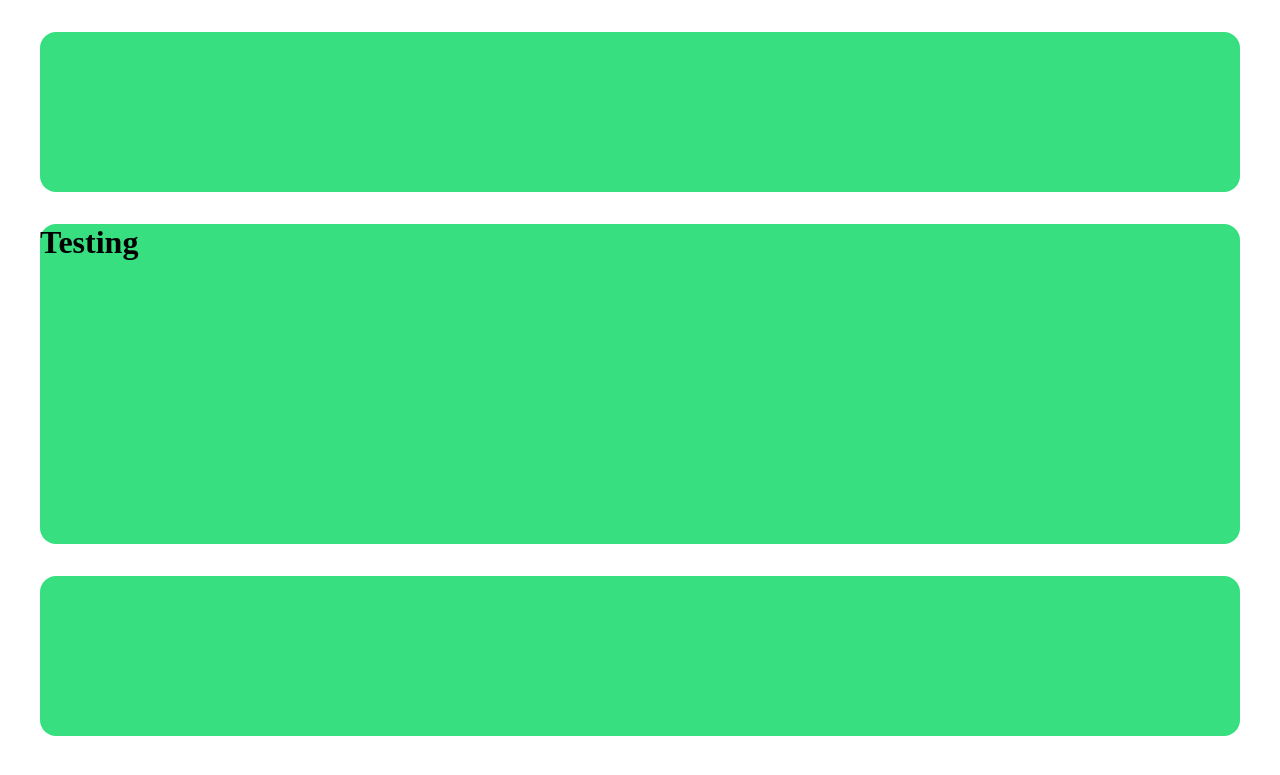
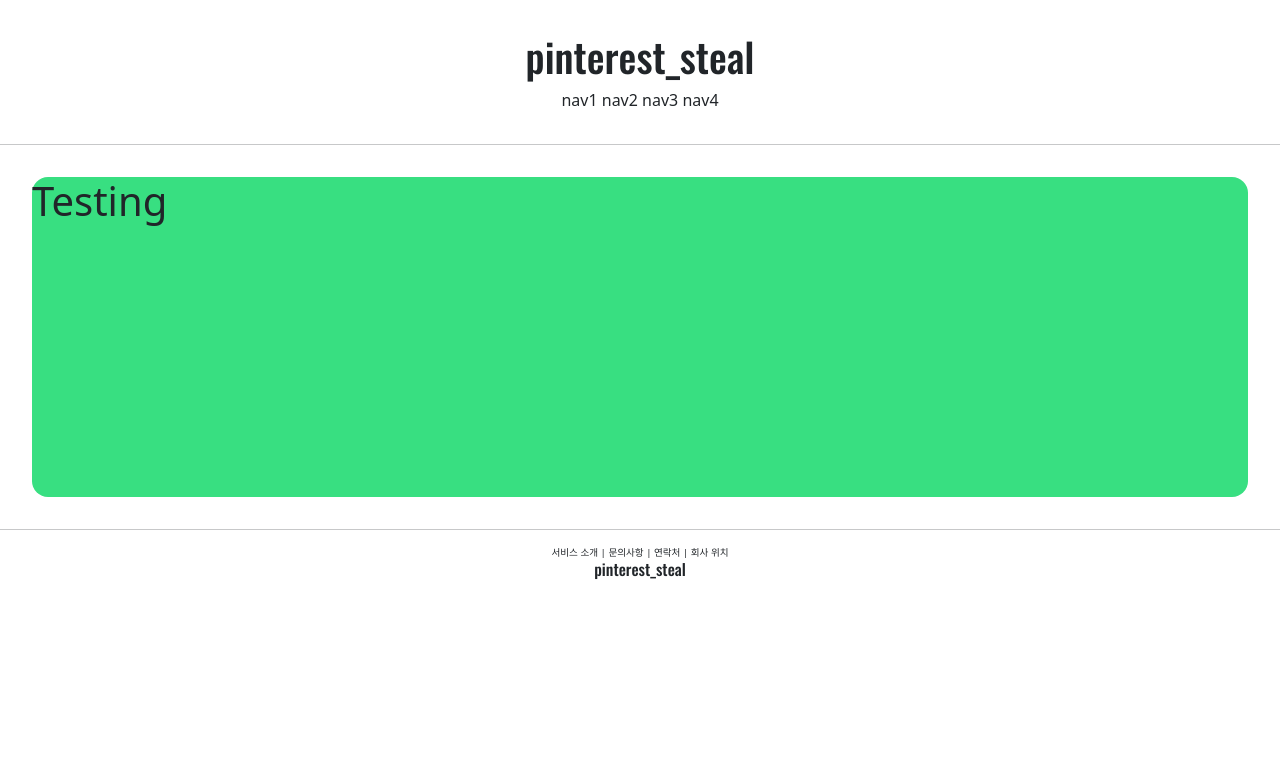
Before and after one commit to rlaxodud6842/pinterest_django, a Django app: page / in a window 1280 px wide. Shown: the top 775 px of the page. Run offline with Django 5.2, Linux system fonts and the light colour scheme.

Commit message:
폰트 및 스타일 씌우기

```diff
--- a/templates/base.html
+++ b/templates/base.html
@@ -7,9 +7,13 @@
 <body>
     {% include 'header.html' %}
 
+    <hr>
+
     {% block content %}
     {% endblock %}
 
+
+    <hr>
     {% include 'footer.html' %}
 </body>
 
--- a/templates/footer.html
+++ b/templates/footer.html
@@ -1,3 +1,11 @@
-    <div style="height : 10rem; background-color : #38df81; border-radius: 1rem; margin : 2rem;">
-
+    <div style="text-align : center">
+        <div style = "font-size : .6rem;">
+            <span>서비스 소개</span> |
+            <span>문의사항</span> |
+            <span>연락처</span> |
+            <span>회사 위치</span>
+        </div>
+        <div style="font-family : 'Oswald',sans-serif;">
+            <h6>pinterest_steal</h6>
+        </div>
     </div>
--- a/templates/head.html
+++ b/templates/head.html
@@ -1,4 +1,11 @@
 <head>
     <meta charset="UTF-8">
     <title>pinterest_steal</title>
+    <!-- BOOTSTARP LINK   -->
+    <link href="https://cdn.jsdelivr.net/npm/bootstrap@5.3.3/dist/css/bootstrap.min.css" rel="stylesheet" integrity="sha384-QWTKZyjpPEjISv5WaRU9OFeRpok6YctnYmDr5pNlyT2bRjXh0JMhjY6hW+ALEwIH" crossorigin="anonymous">
+
+    <!-- GOOGLE FONT LINK   -->
+    <link rel="preconnect" href="https://fonts.googleapis.com">
+    <link rel="preconnect" href="https://fonts.gstatic.com" crossorigin>
+    <link href="https://fonts.googleapis.com/css2?family=Oswald:wght@200..700&display=swap" rel="stylesheet">
 </head>
--- a/templates/header.html
+++ b/templates/header.html
@@ -1,3 +1,11 @@
-    <div style="height : 10rem; background-color : #38df81; border-radius: 1rem; margin : 2rem;">
-
+    <div style="text-align : center; margin : 2rem 0;">
+        <div style="font-family : 'Oswald',sans-serif;">
+        <h1>pinterest_steal</h1>
+        </div>
+        <div>
+            <span>nav1</span>
+            <span>nav2</span>
+            <span>nav3</span>
+            <span>nav4</span>
+        </div>
     </div>
```
